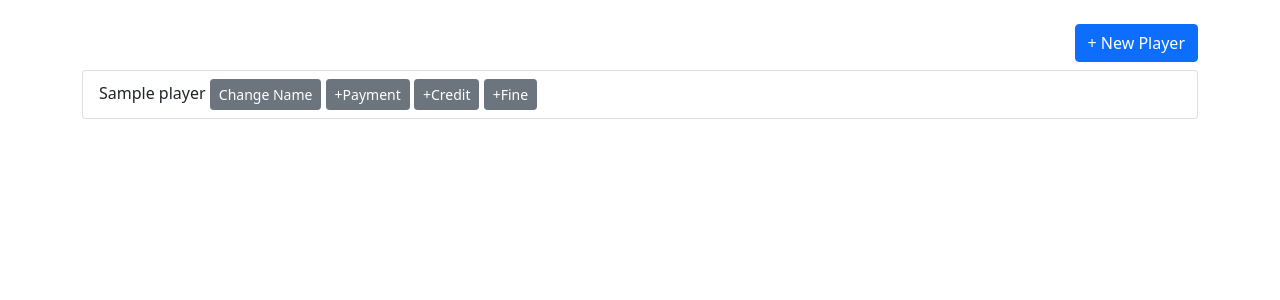
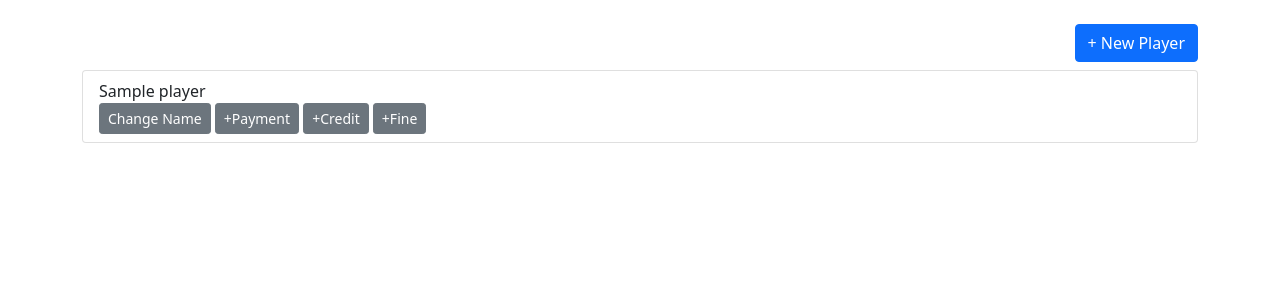
Before and after one commit to adambanner1904/FFTracker, a Flask app: page /people/ in a window 1280 px wide. Shown: the part 56-356 px from the top of the page. Run offline with Flask 3, Linux system fonts and the light colour scheme; tables that the repository leaves empty hold one stand-in row (values such as "Sample post").

Commit message:
Changed a bit of the players page, Kyran helped with some css

```diff
--- a/website/people/templates/people.html
+++ b/website/people/templates/people.html
@@ -5,6 +5,9 @@ People
 {% endblock %}
 
 {% block content %}
+<html>
+<link rel="stylesheet" href="{{ url_for('static', filename='style.css') }}">
+</html>
 
 <div align="right" >
     <a role="button" class="btn btn-primary" href="{{url_for('people.add_player')}}">
@@ -13,13 +16,13 @@ People
 </div>
 <div class="list-group mt-2">
     {%for name in players%}
-    <div class="list-group-item">{{name.capitalize()}}
-        <a class="btn btn-sm btn-secondary " style="margin-left: 1" href="{{url_for('people.edit_player')}}">Change Name</a>
+    <div class="list-group-item">
+        <div class="name"> {{name.capitalize()}} </div>
+        <a class="btn btn-sm btn-secondary " href="{{url_for('people.edit_player')}}">Change Name</a>
         <a class="btn btn-sm btn-secondary" href="#">+Payment</a>
         <a class="btn btn-sm btn-secondary" href="#">+Credit</a>
         <a class="btn btn-sm btn-secondary" href="#">+Fine</a>
     </div>
-
     {%endfor%}
 </div>
 
```
Also changed, not shown: website/static/style.css (added).
